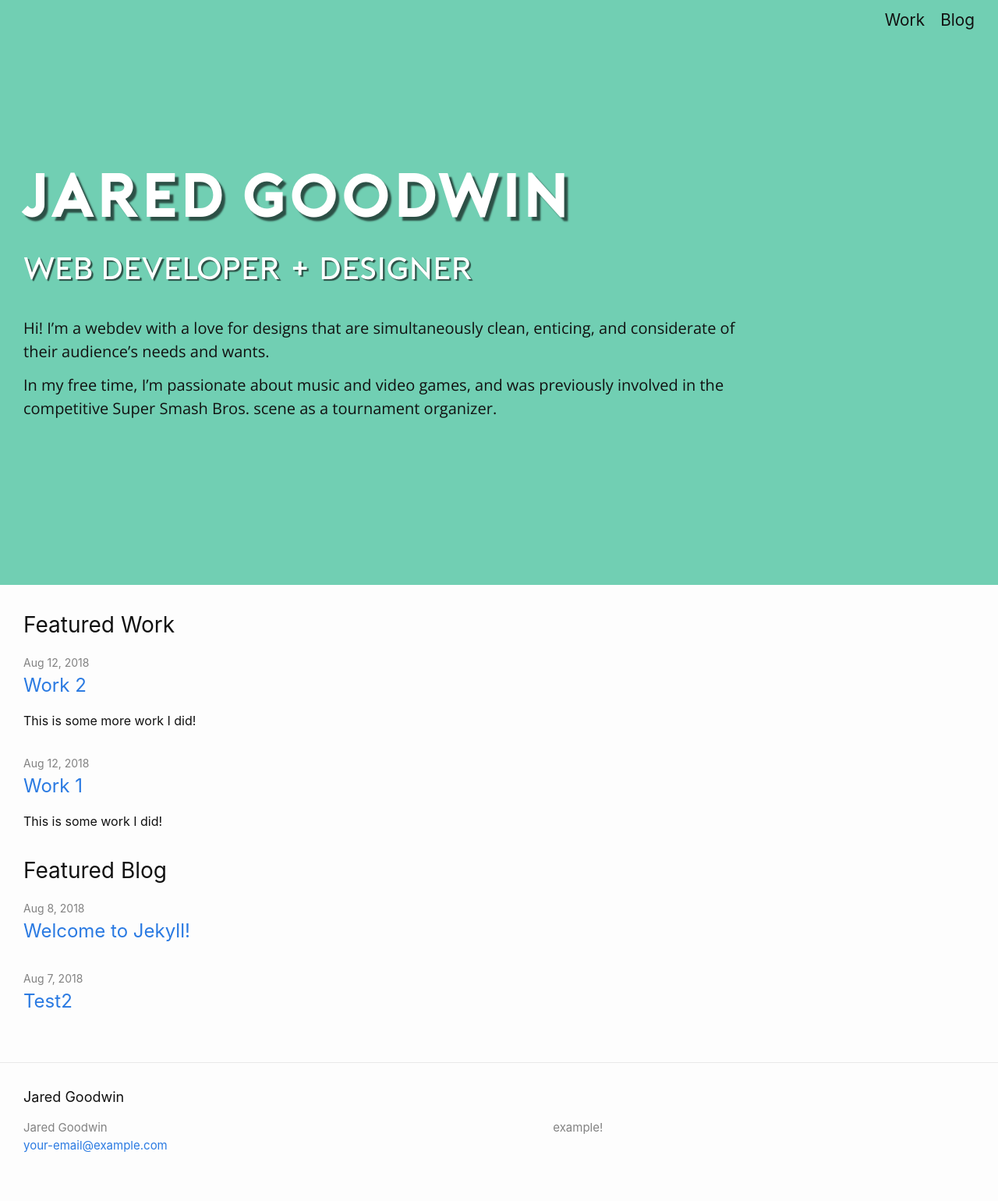
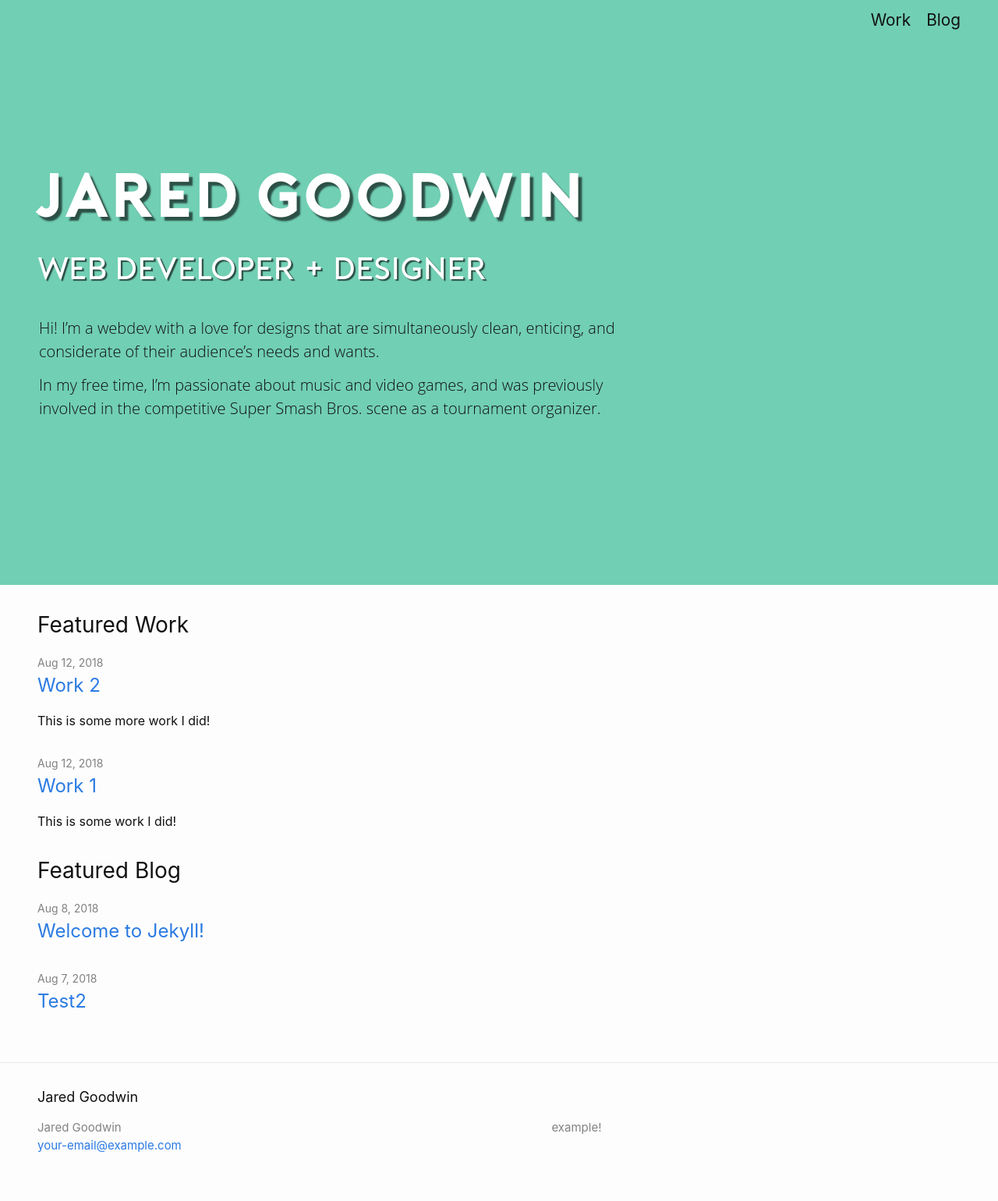
Before and after one commit to goodwin72/jaredrgoodwin.com, a Jekyll site: the page built from index.html, in a window 1280 px wide. Shown: the whole page at 78% size. Built offline with Jekyll 4.4.1, drawn with Linux system fonts in a browser that asks for light colours.

Commit message:
Small changes to home page header text display and site-wide left-right padding

```diff
--- a/_sass/minima/_base.scss
+++ b/_sass/minima/_base.scss
@@ -179,8 +179,10 @@ pre {
 	//max-width:         calc(#{$content-width} - (#{$spacing-unit} * 2));
 	//margin-right: auto;
   	//margin-left: auto;
-  	padding-right: $spacing-unit;
-  	padding-left: $spacing-unit;
+    padding-right: 48px;
+    padding-left: 48px;
+    //padding-right: $spacing-unit;
+  	//padding-left: $spacing-unit;
     overflow-x: hidden; /*Used to prevent full-page breakout backgrounds from
                         creating x-axis scrollbars*/
   	@extend %clearfix;
--- a/_sass/minima/_layout.scss
+++ b/_sass/minima/_layout.scss
@@ -331,8 +331,9 @@
 
 .home-banner p{
     font-size: 1.25em;
+    margin-left: .1em;
     margin-bottom: .675em;
-    font-family: 'Open Sans', sans-serif;
+    font-family: 'Open Sans Light', sans-serif;
 
     @include media-query($on-palm){
         font-size: 1em;
@@ -340,6 +341,6 @@
 }
 
 .home-banner__description{
-    max-width: 950px;
+    max-width: 800px;
     //margin-left: 8px;
 }
```
